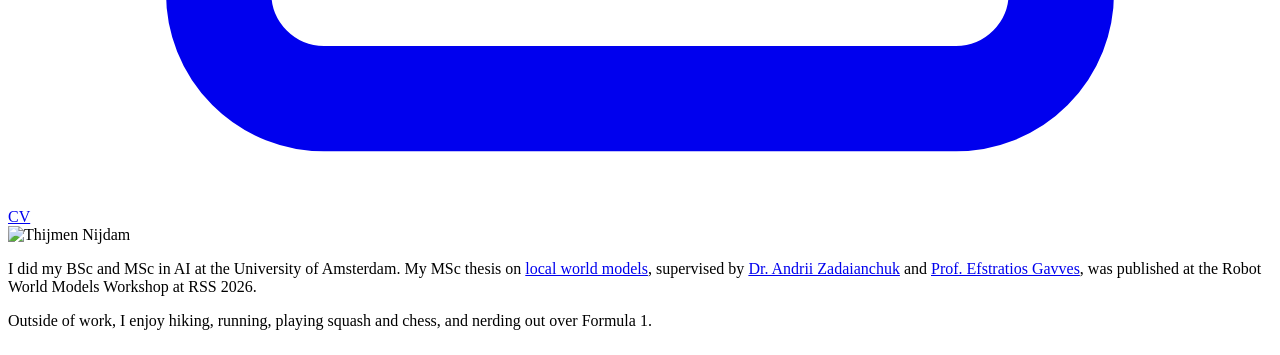
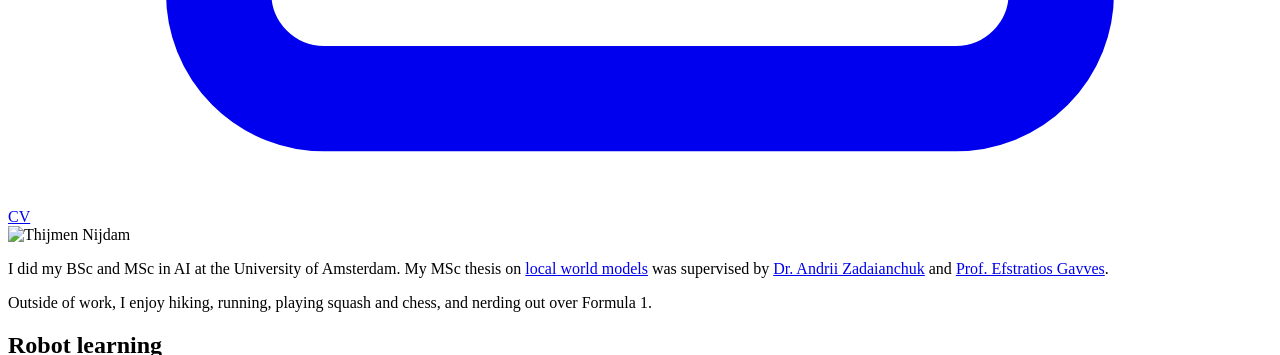
Before and after one commit to thijmennijdam/thijmennijdam.github.io, a Jekyll site: the page built from _posts/2024-06-24-cptsd.md, in a window 1280 px wide and 900 px high, scrolled down 6380 px, cut to the strip 0-355 px from the top of the window. Built offline with Jekyll 4.4.1, drawn with Linux system fonts in a browser that asks for light colours.

Commit message:
Shorten bio
Co-Authored-By: Claude Opus 5.5 <noreply@anthropic.com>

```diff
--- a/_layouts/default.html
+++ b/_layouts/default.html
@@ -37,7 +37,7 @@
     </div>
     <img class="photo" alt="Thijmen Nijdam" src="images/portret_small.jpg">
   </header>
-  <section class="about"><p>I did my BSc and MSc in AI at the University of Amsterdam. My MSc thesis on <a href="https://thijmennijdam.github.io/local-world-models/">local world models</a>, supervised by <a href="https://zadaianchuk.github.io/">Dr. Andrii Zadaianchuk</a> and <a href="https://www.egavves.com/">Prof. Efstratios Gavves</a>, was published at the Robot World Models Workshop at RSS 2026.</p><p>Outside of work, I enjoy hiking, running, playing squash and chess, and nerding out over Formula 1.</p></section>
+  <section class="about"><p>I did my BSc and MSc in AI at the University of Amsterdam. My MSc thesis on <a href="https://thijmennijdam.github.io/local-world-models/">local world models</a> was supervised by <a href="https://zadaianchuk.github.io/">Dr. Andrii Zadaianchuk</a> and <a href="https://www.egavves.com/">Prof. Efstratios Gavves</a>.</p><p>Outside of work, I enjoy hiking, running, playing squash and chess, and nerding out over Formula 1.</p></section>
 
   <section id="robot-learning">
     <h2>Robot learning</h2>
```
